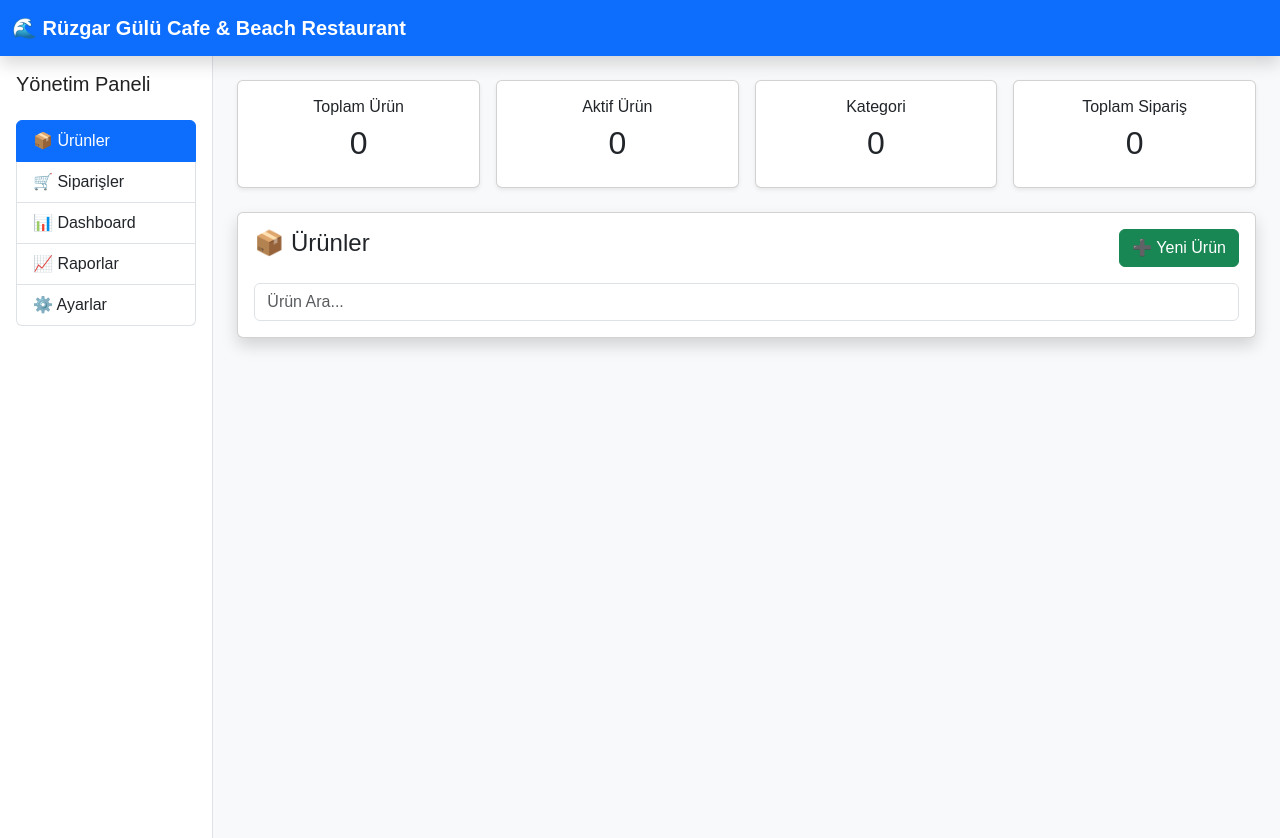
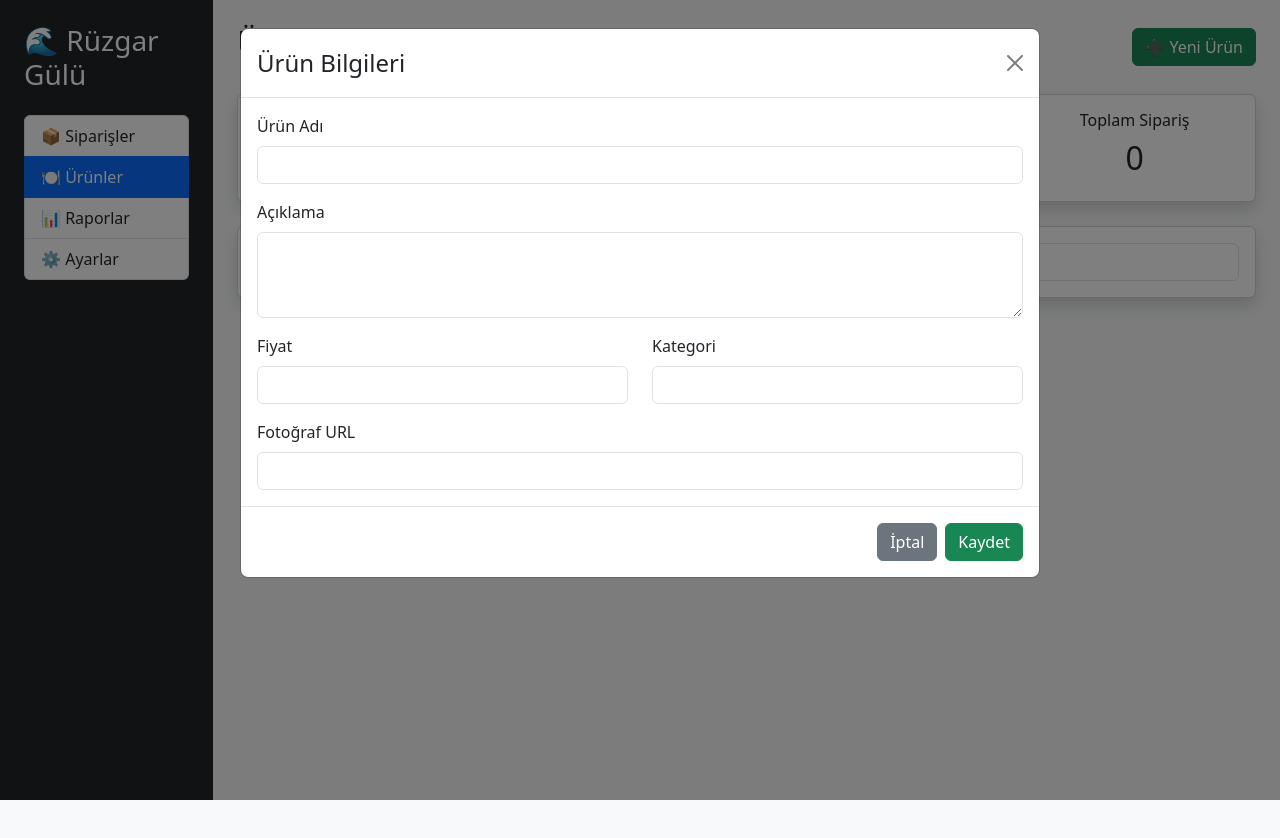
Before and after one commit to ruzgargulucafe/R-zgarG-l--Men-, a plain HTML site: page products.html in a window 1280 px wide. Both pictures are taken after a click on the button "➕ Yeni Ürün". Shown: the top 838 px of the page. After the commit the page ends 800 px from the top, so only its background shows below. Drawn offline with nearby package versions, Linux system fonts and the light colour scheme; no server answers.

Commit message:
Update products.html

```diff
--- a/products.html
+++ b/products.html
@@ -2,95 +2,83 @@
 <html lang="tr">
 
 <head>
-
     <meta charset="UTF-8">
-<meta name="viewport" content="width=device-width, initial-scale=1">
+    <meta name="viewport" content="width=device-width, initial-scale=1.0">
 
     <title>Rüzgar Gülü Yönetim Paneli</title>
 
     <link href="https://cdn.jsdelivr.net/npm/bootstrap@5.3.7/dist/css/bootstrap.min.css" rel="stylesheet">
 
-<link rel="stylesheet" href="style.css">
-
+    <link rel="stylesheet" href="admin.css">
 </head>
 
 <body class="bg-light">
-
-<nav class="navbar navbar-dark bg-primary shadow">
-
-<div class="container-fluid">
-
-<span class="navbar-brand fw-bold">
-
-🌊 Rüzgar Gülü Cafe & Beach Restaurant
-
-</span>
-
-</div>
-
-</nav>
 
 <div class="container-fluid">
 
     <div class="row">
 
-<!-- SOL MENÜ -->
+        <!-- Sidebar -->
 
-<div class="col-lg-2 bg-white border-end min-vh-100 p-3">
+        <div class="col-lg-2 bg-dark text-white min-vh-100 p-4">
 
-<h5 class="mb-4">
-
-Yönetim Paneli
-
-</h5>
+            <h3 class="mb-4">
+                🌊 Rüzgar Gülü
+            </h3>
 
             <div class="list-group">
 
-<a href="#" class="list-group-item list-group-item-action active">
-
-📦 Ürünler
-
+                <a href="admin.html"
+                   class="list-group-item list-group-item-action">
+                    📦 Siparişler
                 </a>
 
-<a href="#" class="list-group-item list-group-item-action">
-
-🛒 Siparişler
-
+                <a href="products.html"
+                   class="list-group-item list-group-item-action active">
+                    🍽️ Ürünler
                 </a>
 
-<a href="#" class="list-group-item list-group-item-action">
-
-📊 Dashboard
-
+                <a href="#"
+                   class="list-group-item list-group-item-action">
+                    📊 Raporlar
                 </a>
 
-<a href="#" class="list-group-item list-group-item-action">
-
-📈 Raporlar
-
-</a>
-
-<a href="#" class="list-group-item list-group-item-action">
-
+                <a href="#"
+                   class="list-group-item list-group-item-action">
                     ⚙️ Ayarlar
-
                 </a>
 
             </div>
 
         </div>
 
-<!-- SAĞ TARAF -->
+        <!-- İçerik -->
 
         <div class="col-lg-10 p-4">
+
+            <div class="d-flex justify-content-between align-items-center mb-4">
+
+                <h2>Ürün Yönetimi</h2>
+
+                <button
+                    class="btn btn-success"
+                    id="newProduct">
+
+                    ➕ Yeni Ürün
+
+                </button>
+
+            </div>
+
+            <!-- Dashboard -->
 
             <div class="row g-3 mb-4">
 
                 <div class="col-md-3">
 
-<div class="card shadow-sm">
+                    <div class="card shadow text-center">
 
-<div class="card-body text-center">
+                        <div class="card-body">
 
                             <h6>Toplam Ürün</h6>
 
@@ -104,9 +92,9 @@ Yönetim Paneli
 
                 <div class="col-md-3">
 
-<div class="card shadow-sm">
+                    <div class="card shadow text-center">
 
-<div class="card-body text-center">
+                        <div class="card-body">
 
                             <h6>Aktif Ürün</h6>
 
@@ -120,9 +108,9 @@ Yönetim Paneli
 
                 <div class="col-md-3">
 
-<div class="card shadow-sm">
+                    <div class="card shadow text-center">
 
-<div class="card-body text-center">
+                        <div class="card-body">
 
                             <h6>Kategori</h6>
 
@@ -136,9 +124,9 @@ Yönetim Paneli
 
                 <div class="col-md-3">
 
-<div class="card shadow-sm">
+                    <div class="card shadow text-center">
 
-<div class="card-body text-center">
+                        <div class="card-body">
 
                             <h6>Toplam Sipariş</h6>
 
@@ -152,43 +140,149 @@ Yönetim Paneli
 
             </div>
 
-<div class="card shadow">
+            <!-- Arama -->
+
+            <div class="card shadow mb-4">
 
                 <div class="card-body">
 
-<div class="d-flex justify-content-between align-items-center mb-3">
+                    <input
+                        type="text"
+                        id="searchProduct"
+                        class="form-control"
+                        placeholder="Ürün Ara...">
 
-<h4>
+                </div>
 
-📦 Ürünler
+            </div>
+
+            <!-- Ürünler -->
+
+            <div
+                id="productList"
+                class="row g-4">
+
+            </div>
+
+        </div>
+
+    </div>
+
+</div>
+
+<!-- Modal -->
+
+<div
+    class="modal fade"
+    id="productModal"
+    tabindex="-1">
+
+    <div class="modal-dialog modal-lg">
+
+        <div class="modal-content">
+
+            <div class="modal-header">
+
+                <h4 class="modal-title">
+
+                    Ürün Bilgileri
 
                 </h4>
 
-<button class="btn btn-success" id="newProduct">
-
-➕ Yeni Ürün
-
+                <button
+                    class="btn-close"
+                    data-bs-dismiss="modal">
                 </button>
 
             </div>
 
+            <div class="modal-body">
+
+                <div class="mb-3">
+
+                    <label class="form-label">
+                        Ürün Adı
+                    </label>
+
                     <input
+                        id="name"
+                        class="form-control">
 
-type="text"
+                </div>
 
-class="form-control mb-3"
+                <div class="mb-3">
 
-placeholder="Ürün Ara..."
+                    <label class="form-label">
+                        Açıklama
+                    </label>
 
-id="searchProduct"
+                    <textarea
+                        id="description"
+                        rows="3"
+                        class="form-control"></textarea>
 
->
+                </div>
 
-<div id="productList" class="row g-3">
+                <div class="row">
+
+                    <div class="col-md-6">
+
+                        <label class="form-label">
+                            Fiyat
+                        </label>
+
+                        <input
+                            id="price"
+                            type="number"
+                            class="form-control">
+
+                    </div>
+
+                    <div class="col-md-6">
+
+                        <label class="form-label">
+                            Kategori
+                        </label>
+
+                        <input
+                            id="category"
+                            class="form-control">
 
                     </div>
 
                 </div>
+
+                <div class="mt-3">
+
+                    <label class="form-label">
+                        Fotoğraf URL
+                    </label>
+
+                    <input
+                        id="image"
+                        class="form-control">
+
+                </div>
+
+            </div>
+
+            <div class="modal-footer">
+
+                <button
+                    class="btn btn-secondary"
+                    data-bs-dismiss="modal">
+
+                    İptal
+
+                </button>
+
+                <button
+                    class="btn btn-success"
+                    id="saveProduct">
+
+                    Kaydet
+
+                </button>
 
             </div>
 
@@ -203,5 +297,4 @@ id="searchProduct"
 <script type="module" src="products.js"></script>
 
 </body>
-
 </html>
```
Lines whose indentation alone changed are shown as unchanged.
